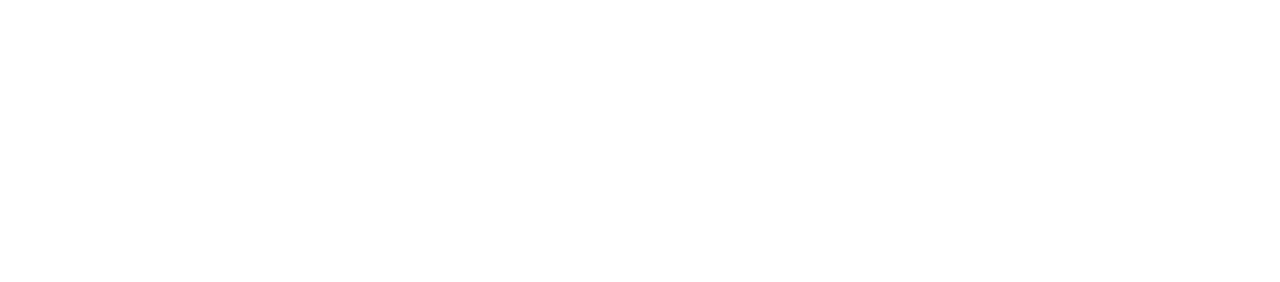
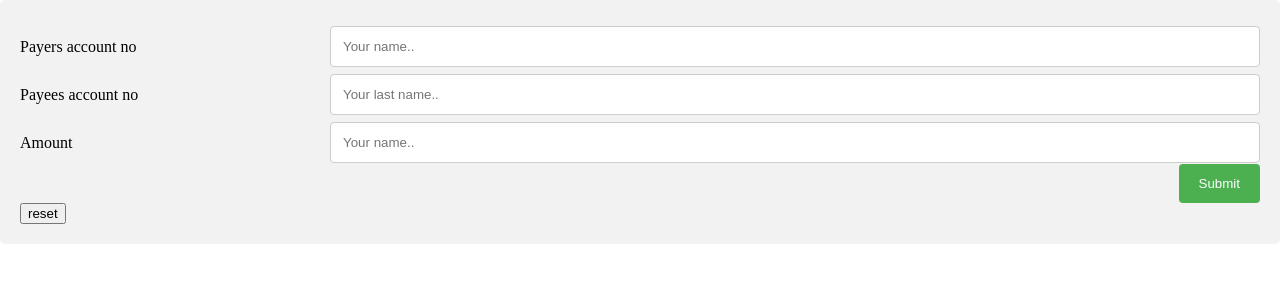
Before and after one commit to Dongmo12/Banking-Project, a plain HTML site: page FundTransfer.html in a window 1280 px wide. Drawn offline with Linux system fonts and the light colour scheme.

Commit message:
adding fund transfer part

```diff
--- a/FundTransfer.html
+++ b/FundTransfer.html
@@ -0,0 +1,45 @@
+<!DOCTYPE html>
+<html lang="en">
+    <head>
+        <link rel="stylesheet" type="text/css" href="css/style.css">
+        <title>Fund Transfer</title>
+    </head>
+
+    <body>
+            <div class="container">
+                    <form action="/action_page.php">
+                    <div class="row">
+                      <div class="col-25">
+                        <label for="fname">Payers account no</label>
+                      </div>
+                      <div class="col-75">
+                        <input type="text" id="fname" name="firstname" placeholder="Your name..">
+                      </div>
+                    </div>
+                    <div class="row">
+                      <div class="col-25">
+                        <label for="lname">Payees account no</label>
+                      </div>
+                      <div class="col-75">
+                        <input type="text" id="lname" name="lastname" placeholder="Your last name..">
+                      </div>
+                    </div>
+                    <div class="row">
+                            <div class="col-25">
+                              <label for="fname">Amount</label>
+                            </div>
+                            <div class="col-75">
+                              <input type="text" id="fname" name="firstname" placeholder="Your name..">
+                            </div>
+                    </div>
+
+                    <div class="row">
+                      <input type="submit" value="Submit">
+                    </div>
+                    <div class="row">
+                        <input type="reset" value="reset">
+                    </div>
+                    </form>
+            </div>
+    </body>
+</html>
--- a/css/style.css
+++ b/css/style.css
@@ -18,7 +18,7 @@ body{
     list-style-type: none;
     margin: 0;
     padding: 0;
-    width: 25%;
+    width: 20%;
     background-color: rgb(212, 206, 200);
     position: fixed;
     height: 100%;
@@ -38,7 +38,7 @@ body{
   }
 
   ul.sidenav li a:hover:not(.active) {
-    background-color: #555;
+    background-color:rgb(240, 140, 40);
     color: white;
   }
 
@@ -62,3 +62,68 @@ body{
       float: none;
     }
   }
+
+/*fund Transfer page */
+* {
+    box-sizing: border-box;
+  }
+
+  input[type=text], select, textarea {
+    width: 100%;
+    padding: 12px;
+    border: 1px solid #ccc;
+    border-radius: 4px;
+    resize: vertical;
+  }
+
+  label {
+    padding: 12px 12px 12px 0;
+    display: inline-block;
+  }
+
+  input[type=submit] {
+    background-color: #4CAF50;
+    color: white;
+    padding: 12px 20px;
+    border: none;
+    border-radius: 4px;
+    cursor: pointer;
+    float: right;
+  }
+
+  input[type=submit]:hover {
+    background-color: #45a049;
+  }
+
+  .container {
+    border-radius: 5px;
+    background-color: #f2f2f2;
+    padding: 20px;
+  }
+
+  .col-25 {
+    float: left;
+    width: 25%;
+    margin-top: 6px;
+  }
+
+  .col-75 {
+    float: left;
+    width: 75%;
+    margin-top: 6px;
+  }
+
+  /* Clear floats after the columns */
+  .row:after {
+    content: "";
+    display: table;
+    clear: both;
+  }
+
+  /* Responsive layout - when the screen is less than 600px wide, make the two columns stack on top of each other instead of next to each other */
+  @media screen and (max-width: 600px) {
+    .col-25, .col-75, input[type=submit] {
+      width: 100%;
+      margin-top: 0;
+    }
+  }
```
Also changed, not shown: index.html (+2 -2 lines).
